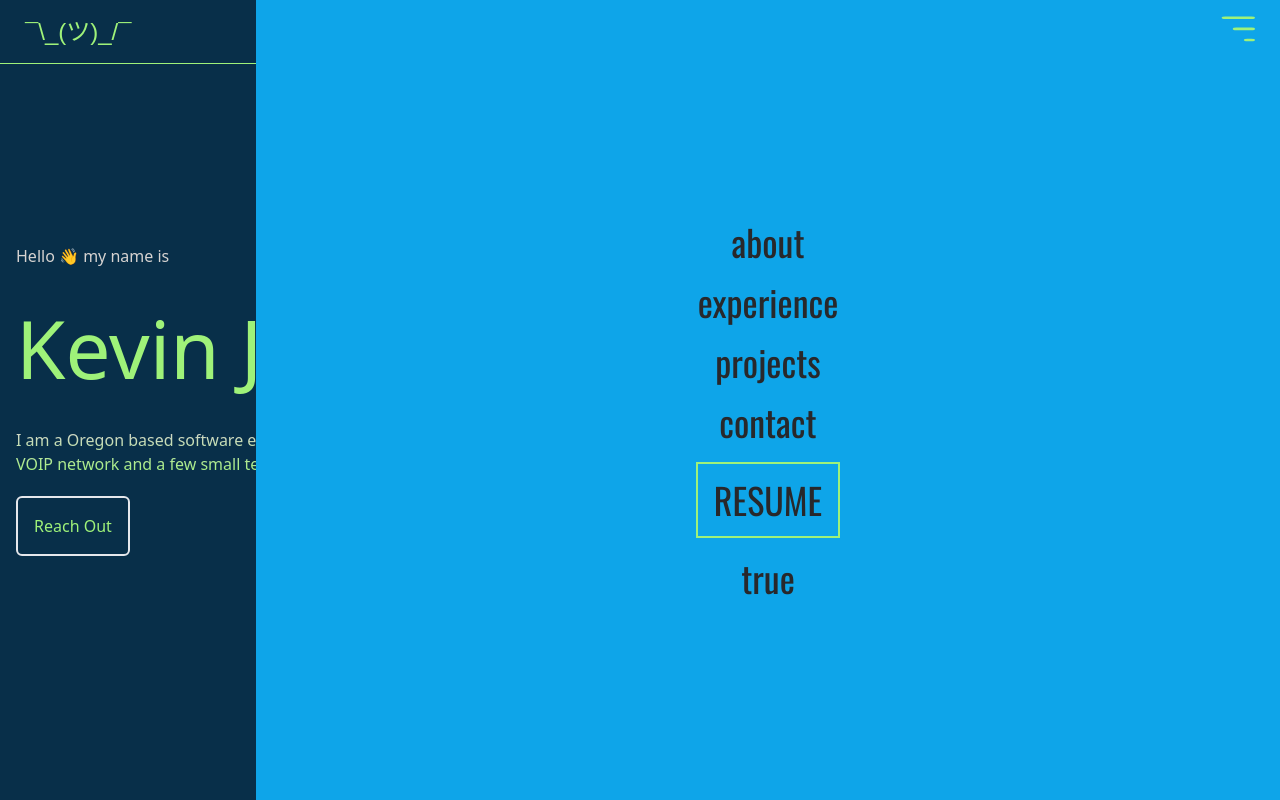
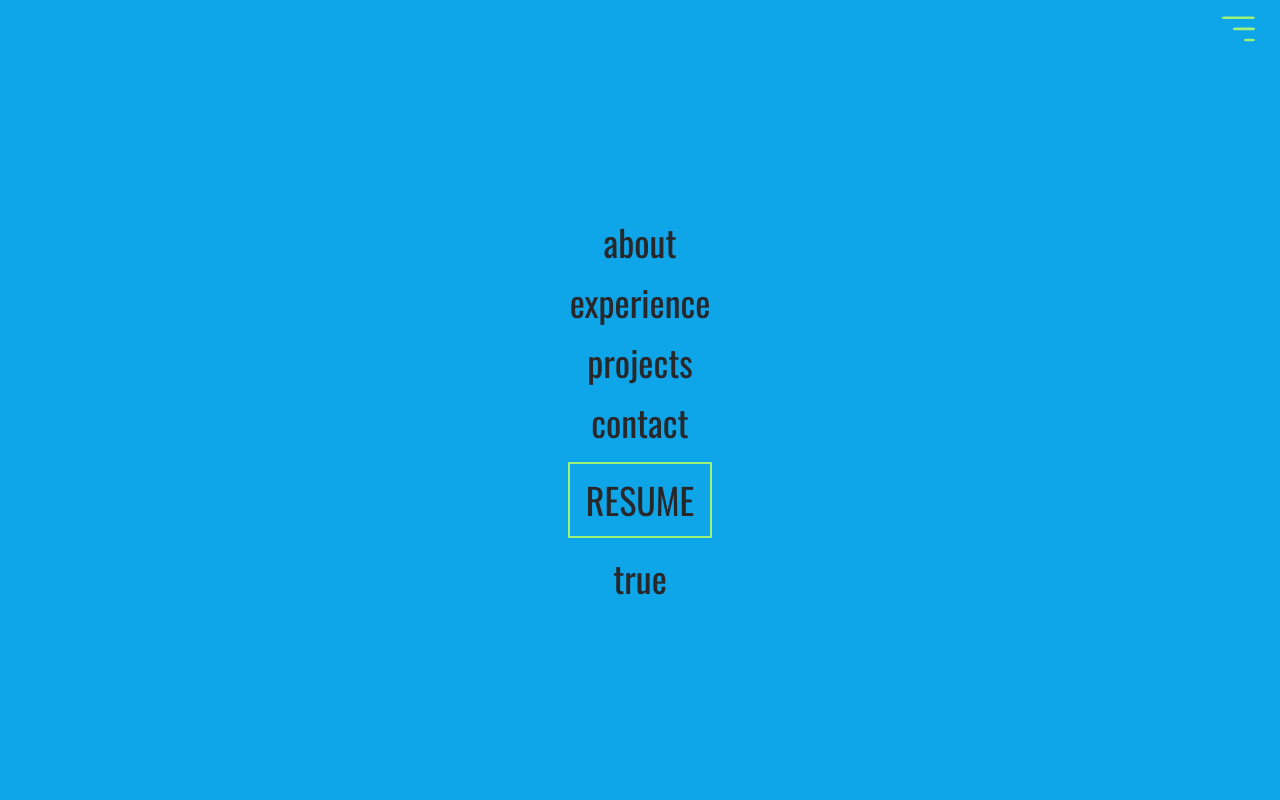
Before and after one commit to kdjordan/2023_portfolio, a Vue app: page / in a window 1280 px wide. Shown: the top 800 px of the page. Built offline with nearby package versions, Linux system fonts and the light colour scheme.

Commit message:
added scroll offset margin

```diff
--- a/src/components/TopNavigation.vue
+++ b/src/components/TopNavigation.vue
@@ -3,12 +3,9 @@
 
 	const isOpen = ref(true);
 
-	// function toggleOpen() {
-	// 	isOpen.value = !isOpen.value;
-
-	// 	// gsap.fromTo('#overlay', {x:-100, opacity: 0, duration: 4}, {x:100, opacity: 1})
-	// 	console.log('opening', isOpen.value);
-	// };
+	function toggleOpen() {
+		isOpen.value = !isOpen.value;
+	}
 </script>
 <template>
 	<div
@@ -18,17 +15,27 @@
 			<div
 				v-if="isOpen"
 				id="#overlay"
-				class="fixed top-0 right-0 h-screen bg-sky-500 z-20 w-[80%]"
+				class="fixed top-0 right-0 h-screen bg-sky-500 z-20 w-full"
 			>
 				<ul
 					class="flex flex-col items-center gap-y-[20px] h-screen justify-center text-4xl text-modernBlack"
 				>
 					<li><router-link to="/"></router-link></li>
-					<li><a href="#about">about</a></li>
-					<li><a href="#experience">experience</a></li>
-					<li><a href="#projects">projects</a></li>
-					<li><a href="#contact">contact</a></li>
-					<button class="border-2 border-highGreen p-4">RESUME</button>
+					<li>
+						<a href="#about" @click="toggleOpen()">about</a>
+					</li>
+					<li>
+						<a href="#experience" @click="toggleOpen">experience</a>
+					</li>
+					<li>
+						<a href="#projects" @click="toggleOpen">projects</a>
+					</li>
+					<li>
+						<a href="#contact" @click="toggleOpen">contact</a>
+					</li>
+					<button class="border-2 border-highGreen p-4">
+						RESUME
+					</button>
 					{{
 						isOpen
 					}}
@@ -43,7 +50,7 @@
 					¯\_(ツ)_/¯
 				</h1>
 			</div>
-			<div class="nav-right z-40" @click="isOpen = !isOpen">
+			<div class="nav-right z-40" @click="toggleOpen">
 				<svg
 					viewBox="0 0 90 70"
 					width="40"
@@ -91,7 +98,7 @@
 
 	.v-enter-active,
 	.v-leave-active {
-		transition: all .7s ease;
+		transition: all 0.4s ease;
 	}
 
 	.v-enter-from,
--- a/src/views/HomeAbout.vue
+++ b/src/views/HomeAbout.vue
@@ -10,7 +10,7 @@ onMounted(() => {
 
 </script>
 <template>
-	<section id="about" class="flex flex-col justify-center pr-[5vw] lg:pr-[20vw] px-4 pb-[10vh]">
+	<section id="about" class="flex flex-col justify-center pr-[5vw] lg:pr-[20vw] px-4 pb-[10vh]" style="scroll-margin-top: 100px;">
 		<div
 			class="flex flex-col  text-stone-300 pb-[20vh] lg:max-w-[750px] lg:mx-auto"
 		>
--- a/src/views/HomeExperience.vue
+++ b/src/views/HomeExperience.vue
@@ -9,7 +9,7 @@
 
 </script>
 <template>
-	<section id="experience">
+	<section id="experience" style="scroll-margin-top: 100px;">
 		<div
 			class="flex flex-col items-center text-stone-300 pb-[20vh] lg:max-w-[750px] lg:mx-auto"
 		>
```
Also changed, not shown: src/animations.ts (+0 -11 lines).
